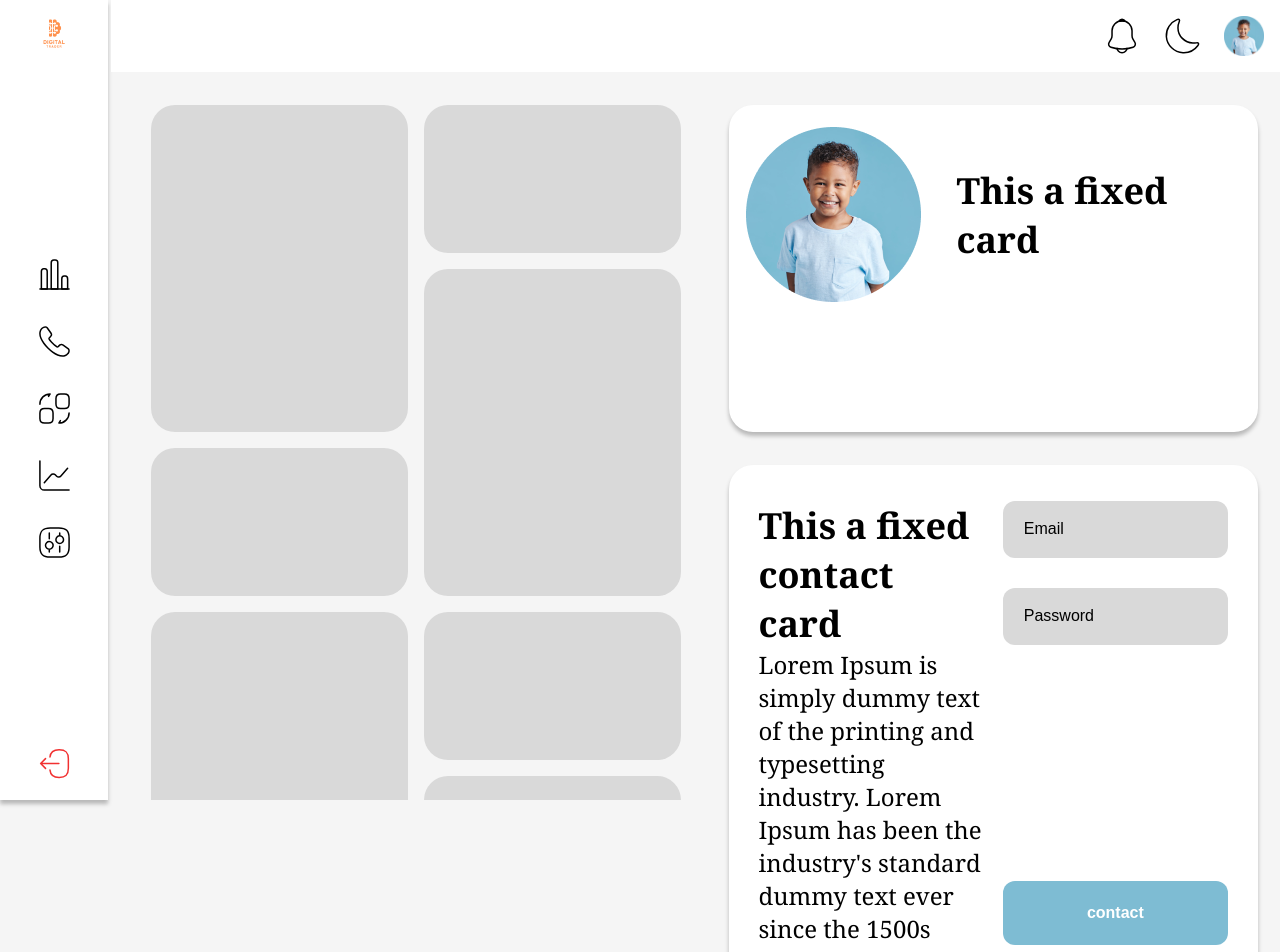
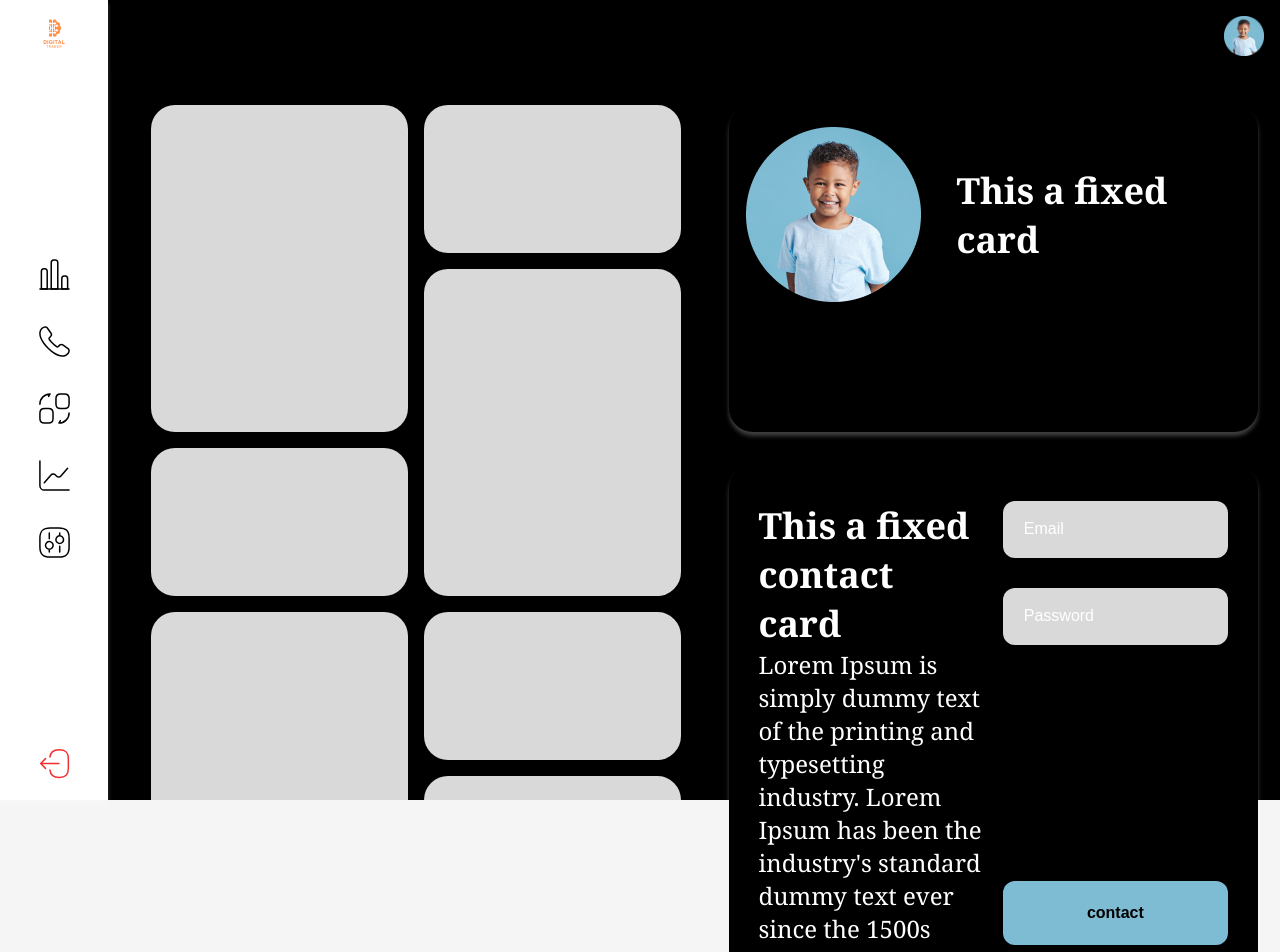
Before and after one commit to talia-khier/Technical-test, a React (Vite) app: page / in a window 1280 px wide. Shown: the top 952 px of the page. Built offline with nearby package versions, Linux system fonts and the light colour scheme.

Commit message:
dark mode

```diff
--- a/src/app/Components/ContactCard/contactCard.module.css
+++ b/src/app/Components/ContactCard/contactCard.module.css
@@ -1,8 +1,8 @@
 .wrapper {
   display: flex;
   gap: 19px;
-  background: #ffffff;
-  box-shadow: 0px 4px 4px rgba(0, 0, 0, 0.25);
+  background: var(--white);
+  box-shadow: 0px 4px 4px var(--shadow);
   border-radius: 24px;
   padding: 36px 30px;
 }
@@ -16,7 +16,7 @@ h3 {
   font-size: 36px;
   line-height: 49px;
 
-  color: #000000;
+  color: var(--black);
 }
 p {
   font-style: normal;
@@ -24,7 +24,7 @@ p {
   font-size: 24px;
   line-height: 33px;
 
-  color: #000000;
+  color: var(--black);
 }
 
 form {
@@ -40,7 +40,7 @@ form {
   gap: 30px;
 }
 
-@media only screen and (max-width: 900px) {
+@media only screen and (max-width: 1200px) {
   .wrapper {
     display: none;
   }
--- a/src/app/Components/FixedCard/fixeCard.module.css
+++ b/src/app/Components/FixedCard/fixeCard.module.css
@@ -1,6 +1,6 @@
 .wrapper {
-  background: #ffffff;
-  box-shadow: 0px 4px 4px rgba(0, 0, 0, 0.25);
+  background: var(--white);
+  box-shadow: 0px 4px 4px var(--shadow);
   border-radius: 24px;
   /* width: clamp(100%px, 818px, 818px); */
   display: flex;
@@ -15,7 +15,7 @@ img {
   height: 175px;
 }
 
-@media only screen and (max-width: 900px) {
+@media only screen and (max-width: 1200px) {
   .wrapper {
     flex-direction: column;
     gap: 8px;
--- a/src/app/Components/MasonryCards/masonarycards.module.css
+++ b/src/app/Components/MasonryCards/masonarycards.module.css
@@ -1,5 +1,5 @@
 .greyCard_148 {
-  background-color: #d9d9d9;
+  background-color: var(--grey);
   border-radius: 24px;
   width: 100%;
   block-size: 148px;
@@ -7,7 +7,7 @@
 }
 
 .greyCard_327 {
-  background-color: #d9d9d9;
+  background-color: var(--grey);
   border-radius: 24px;
   width: 100%;
   block-size: 327px;
--- a/src/app/Layouts/AppBar.tsx
+++ b/src/app/Layouts/AppBar.tsx
@@ -1,4 +1,5 @@
 import React from 'react';
+import useLocalStorage from '../hooks/useLocalStorage';
 import styles from './appBar.module.css';
 
 const AppBar = () => {
--- a/src/app/Layouts/appBar.module.css
+++ b/src/app/Layouts/appBar.module.css
@@ -1,12 +1,14 @@
 .appBar {
   /* height: 73px; */
-  background-color: #fff;
+  background-color: var(--white);
   display: flex;
   justify-content: end;
   margin-left: 3px;
   padding: 16px;
 }
 
+.appBar[data-theme='dark'] {
+}
 .appBar > div:first-of-type {
   display: none;
 }
@@ -21,9 +23,11 @@
 .appBar > div > img {
   width: 40px;
   height: 40px;
+  fill: red;
+  stroke: red;
 }
 
-@media only screen and (max-width: 900px) {
+@media only screen and (max-width: 1200px) {
   .appBar {
     justify-content: space-between;
   }
--- a/src/app/Layouts/index.tsx
+++ b/src/app/Layouts/index.tsx
@@ -1,12 +1,13 @@
-import React from 'react';
+import React, { useEffect } from 'react';
 import AppBar from './AppBar';
 import Sidebar from './Sidebar';
 
 import styles from './layout.module.css';
+import useLocalStorage from '../hooks/useLocalStorage';
 
 const Layout = ({ children }: { children: React.ReactNode }) => {
   return (
-    <div className={styles.layout}>
+    <div className={styles.layout} data-theme="dark">
       <Sidebar />
       <div className={styles.contentWrapper}>
         <AppBar />
--- a/src/app/Layouts/layout.module.css
+++ b/src/app/Layouts/layout.module.css
@@ -1,5 +1,5 @@
 .layout {
-  background-color: #f5f5f5;
+  background-color: var(--bg);
   display: flex;
   height: 100%;
   width: 100%;
@@ -22,7 +22,7 @@
   gap: 33px;
 }
 
-@media only screen and (max-width: 900px) {
+@media only screen and (max-width: 1200px) {
   .content {
     flex-direction: column-reverse;
   }
--- a/src/app/Layouts/sidebar.module.css
+++ b/src/app/Layouts/sidebar.module.css
@@ -1,6 +1,6 @@
 .sidebar {
   background-color: #fff;
-  box-shadow: 0px 4px 4px rgba(0, 0, 0, 0.25);
+  box-shadow: 0px 4px 4px var(--shadow);
   /* width: 73px; */
   padding: 0 19px 19px;
   display: flex;
@@ -27,7 +27,7 @@
   height: 35px;
 }
 
-@media only screen and (max-width: 900px) {
+@media only screen and (max-width: 1200px) {
   .sidebar {
     display: none;
   }
--- /dev/null
+++ b/src/app/hooks/useLocalStorage.ts
@@ -0,0 +1,39 @@
+import { useState } from 'react';
+export default function useLocalStorage<T>(key: string, initialValue: T) {
+  // State to store our value
+  // Pass initial state function to useState so logic is only executed once
+  const [storedValue, setStoredValue] = useState<T>(() => {
+    if (typeof window === 'undefined') {
+      return initialValue;
+    }
+    try {
+      // Get from local storage by key
+      const item = window.localStorage.getItem(key);
+      // Parse stored json or if none return initialValue
+      return item ? JSON.parse(item) : initialValue;
+    } catch (error) {
+      // If error also return initialValue
+      console.log(error);
+      return initialValue;
+    }
+  });
+  // Return a wrapped version of useState's setter function that ...
+  // ... persists the new value to localStorage.
+  const setValue = (value: T | ((val: T) => T)) => {
+    try {
+      // Allow value to be a function so we have same API as useState
+      const valueToStore =
+        value instanceof Function ? value(storedValue) : value;
+      // Save state
+      setStoredValue(valueToStore);
+      // Save to local storage
+      if (typeof window !== 'undefined') {
+        window.localStorage.setItem(key, JSON.stringify(valueToStore));
+      }
+    } catch (error) {
+      // A more advanced implementation would handle the error case
+      console.log(error);
+    }
+  };
+  return [storedValue, setValue] as const;
+}
--- a/src/styles.css
+++ b/src/styles.css
@@ -1,11 +1,28 @@
 /* You can add global styles to this file, and also import other style files */
+
+:root {
+  --white: #ffff;
+  --bg: #f5f5f5;
+  --black: #00000;
+  --blue: #7ebcd3;
+  --grey: #d9d9d9;
+  --shadow: rgba(0, 0, 0, 0.25);
+}
+
+[data-theme='dark'] {
+  --white: #000;
+  --bg: #000;
+  --black: #fff;
+  --blue: #7ebcd3;
+  --shadow: rgba(255, 255, 255, 0.25);
+}
 
 html,
 body {
   height: 100%;
   width: 100%;
   overscroll-behavior: none;
-  background-color: #f5f5f5;
+  background-color: var(--bg);
 }
 
 body > #root {
@@ -140,17 +157,16 @@ table {
 }
 
 button {
-  background: #7ebcd3;
+  background: var(--blue);
   border-radius: 12px;
   padding: 21px 0px;
   width: 100%;
   border: unset;
-
   font-style: normal;
   font-weight: 700;
   font-size: 16px;
   line-height: 22px;
-  color: #ffffff;
+  color: var(--white);
 }
 
 input {
@@ -171,7 +187,7 @@ input::placeholder {
   font-size: 16px;
   line-height: 22px;
 
-  color: #000000;
+  color: var(--black);
 }
 
 h1 {
@@ -180,5 +196,5 @@ h1 {
   font-size: 36px;
   line-height: 49px;
 
-  color: #000000;
+  color: var(--black);
 }
```
